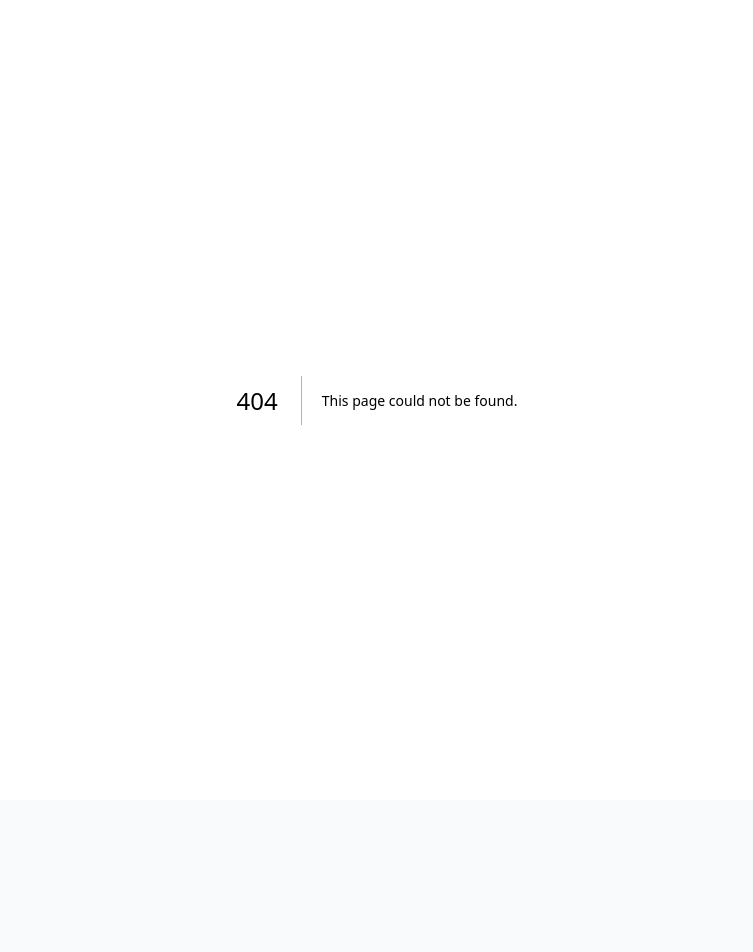
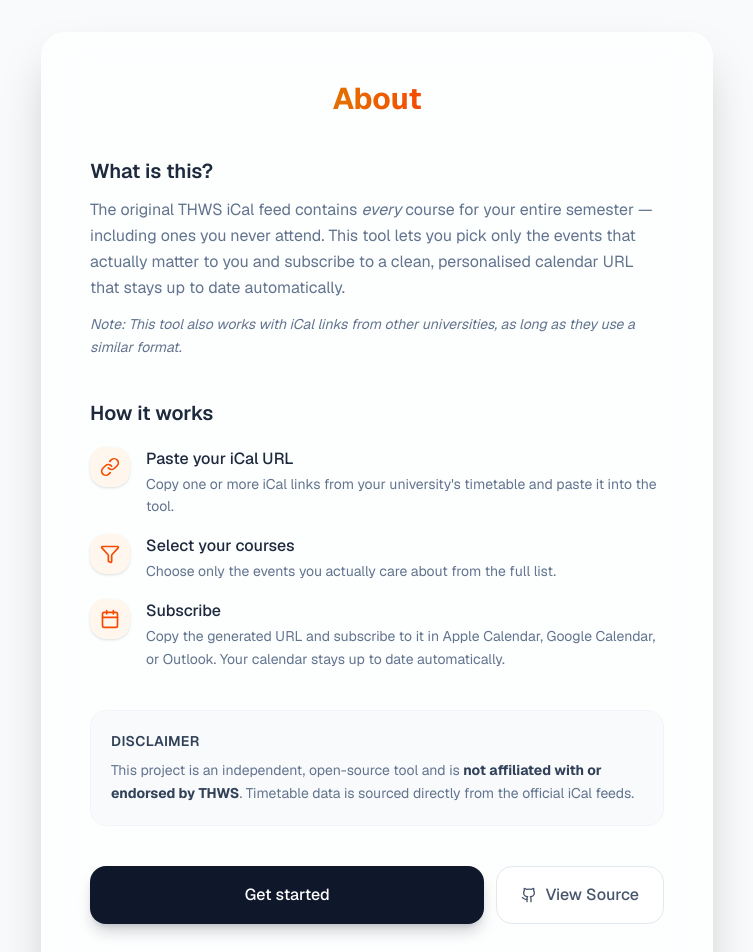
Before and after one commit to davidhepp/thws-ical, a Next.js app: page /about in a window 1280 px wide. Before the commit this address had no page. Shown: the top 952 px of the page, without its empty margins (263-1016 px from the left). Before the commit the page ends 800 px from the top, so only its background shows below. Built offline with nearby package versions, Linux system fonts and the light colour scheme.

Commit message:
feat: added an about page for detailed explanation

```diff
--- /dev/null
+++ b/app/about/page.tsx
@@ -0,0 +1,132 @@
+import { Calendar, Github, Filter, Link } from "lucide-react";
+import type { Metadata } from "next";
+
+export const metadata: Metadata = {
+  title: "About – THWS iCal Filter",
+  description: "Learn what the THWS iCal Filter does and how it works.",
+};
+
+/**
+ * not really needed to have this seperate, but if something ever changes, it's easier to edit here
+ */
+const steps = [
+  {
+    icon: Link,
+    title: "Paste your iCal URL",
+    description:
+      "Copy one or more iCal links from your university's timetable and paste it into the tool.",
+  },
+  {
+    icon: Filter,
+    title: "Select your courses",
+    description:
+      "Choose only the events you actually care about from the full list.",
+  },
+  {
+    icon: Calendar,
+    title: "Subscribe",
+    description:
+      "Copy the generated URL and subscribe to it in Apple Calendar, Google Calendar, or Outlook. Your calendar stays up to date automatically.",
+  },
+];
+
+export default function AboutPage() {
+  return (
+    <div className="min-h-dvh bg-slate-50 relative overflow-hidden flex flex-col items-center justify-center p-4 sm:p-8 font-sans">
+      <main className="w-full max-w-2xl bg-white/70 backdrop-blur-xl border border-white/40 shadow-2xl rounded-3xl p-8 sm:p-12 relative z-10 space-y-10">
+        {/* Header */}
+        <div className="flex items-center gap-3 justify-center">
+          <h1 className="text-3xl font-bold bg-clip-text text-transparent bg-linear-to-r from-amber-600 to-orange-600">
+            About
+          </h1>
+        </div>
+
+        {/* What is this? */}
+        <section className="space-y-3">
+          <h2 className="text-xl font-semibold text-slate-800">
+            What is this?
+          </h2>
+          <p className="text-slate-500 leading-relaxed">
+            The original THWS iCal feed contains <em>every</em> course for your
+            entire semester — including ones you never attend. This tool lets
+            you pick only the events that actually matter to you and subscribe
+            to a clean, personalised calendar URL that stays up to date
+            automatically.
+          </p>
+          <p className="text-slate-500 leading-relaxed text-sm">
+            <i>
+              Note: This tool also works with iCal links from other
+              universities, as long as they use a similar format.
+            </i>
+          </p>
+        </section>
+
+        {/* How it works */}
+        <section className="space-y-5">
+          <h2 className="text-xl font-semibold text-slate-800">How it works</h2>
+          <ol className="space-y-4">
+            {steps.map(({ icon: Icon, title, description }, i) => (
+              <li key={i} className="flex items-start gap-4">
+                <div className="shrink-0 w-10 h-10 rounded-2xl bg-orange-50 text-orange-600 flex items-center justify-center shadow-sm">
+                  <Icon className="w-5 h-5" />
+                </div>
+                <div>
+                  <p className="font-medium text-slate-800">{title}</p>
+                  <p className="text-sm text-slate-500 mt-0.5 leading-relaxed">
+                    {description}
+                  </p>
+                </div>
+              </li>
+            ))}
+          </ol>
+        </section>
+
+        {/* Disclaimer */}
+        <section className="bg-slate-50 border border-slate-100 rounded-2xl p-5 space-y-2">
+          <h2 className="text-sm font-semibold text-slate-700 uppercase tracking-wide">
+            Disclaimer
+          </h2>
+          <p className="text-sm text-slate-500 leading-relaxed">
+            This project is an independent, open-source tool and is{" "}
+            <strong className="text-slate-700">
+              not affiliated with or endorsed by THWS
+            </strong>
+            . Timetable data is sourced directly from the official iCal feeds.
+          </p>
+        </section>
+
+        {/* CTA */}
+        <div className="flex flex-col sm:flex-row gap-3">
+          <a
+            href="/"
+            className="flex-1 flex items-center justify-center gap-2 bg-slate-900 hover:bg-slate-800 text-white py-4 rounded-2xl font-medium transition-all active:scale-[0.98] shadow-lg shadow-slate-900/20 text-center cursor-default"
+          >
+            Get started
+          </a>
+          <a
+            href="https://github.com/davidhepp/thws-ical"
+            target="_blank"
+            rel="noopener noreferrer"
+            className="flex items-center justify-center gap-2 px-6 py-4 rounded-2xl font-medium border border-slate-200 bg-white text-slate-600 hover:bg-slate-50 hover:text-slate-900 transition-all cursor-default"
+          >
+            <Github className="w-4 h-4" />
+            View Source
+          </a>
+        </div>
+
+        {/* Footer */}
+        <div className="text-center text-sm text-slate-500">
+          made with ❤️ by{" "}
+          <a
+            href="https://github.com/davidhepp"
+            target="_blank"
+            rel="noopener noreferrer"
+            className="font-medium text-slate-700 hover:text-orange-600 transition-colors underline underline-offset-4 decoration-slate-300 hover:decoration-orange-600"
+          >
+            davidhepp
+          </a>
+        </div>
+      </main>
+    </div>
+  );
+}
--- a/app/page.tsx
+++ b/app/page.tsx
@@ -11,6 +11,10 @@ import {
   Search,
 } from "lucide-react";
 
+/**
+ * note:
+ * single page app because I cba to use modules for this
+ */
 export default function Home() {
   const [urls, setUrls] = useState<string[]>([""]);
   const [courses, setCourses] = useState<string[]>([]);
@@ -352,19 +356,12 @@ export default function Home() {
           </div>
         )}
         <div className="mt-8 text-center text-sm text-slate-500">
-          made with ❤️ by{" "}
           <a
-            href="https://github.com/davidhepp"
-            target="_blank"
-            rel="noopener noreferrer"
+            href="/about"
             className="font-medium text-slate-700 hover:text-orange-600 transition-colors underline underline-offset-4 decoration-slate-300 hover:decoration-orange-600"
           >
-            davidhepp
+            learn more
           </a>
-          <br />
-          <span className="text-xs text-gray-500 mt-2 opacity-50">
-            This project is not affiliated with the THWS
-          </span>
         </div>
       </main>
     </div>
```
